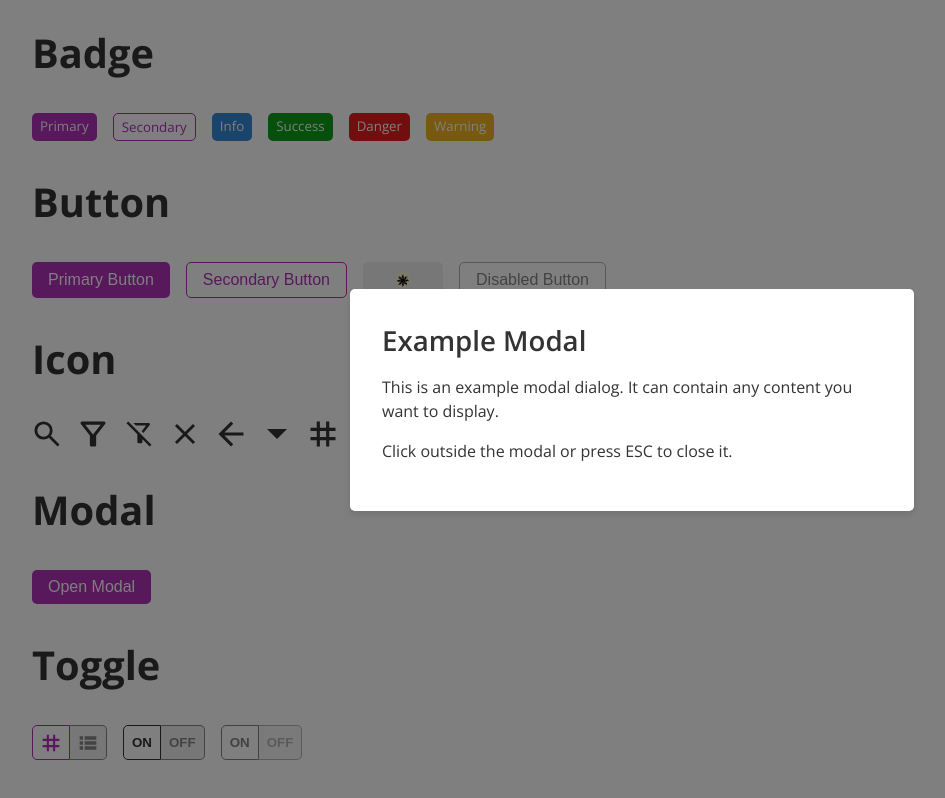
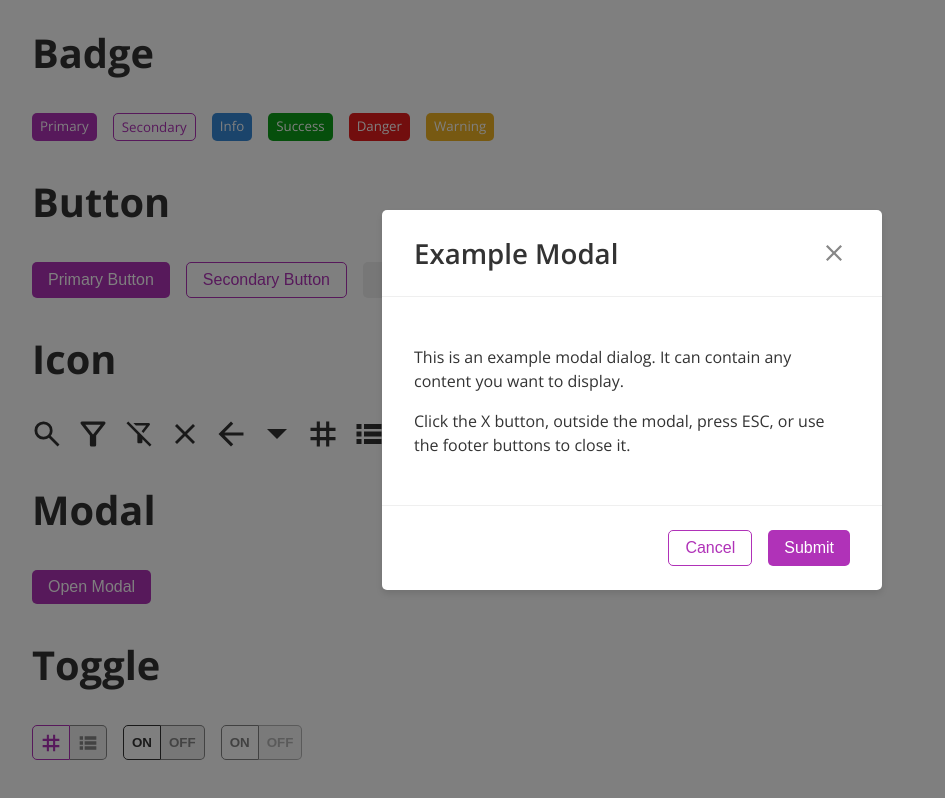
Before and after one commit to gabrieledarrigo/mtg-collection, a Next.js app: page /components in a window 1280 px wide. Both pictures are taken after a click on the button "Open Modal". Shown: the part 2122-2920 px from the top of the page, without its empty margins (8-953 px from the left). Built offline with nearby package versions, Linux system fonts and the light colour scheme.

Commit message:
Restructure Modal component with close button and footer support
Co-authored-by: gabrieledarrigo <1985555+gabrieledarrigo@users.noreply.github.com>

```diff
--- a/src/app/components/Modal/Modal.module.css
+++ b/src/app/components/Modal/Modal.module.css
@@ -15,19 +15,46 @@
   transform: translate(-50%, -50%);
   background-color: var(--color-white);
   border-radius: var(--border-radius-sm);
-  padding: var(--spacing-2);
   box-shadow: 0 4px 6px rgba(0, 0, 0, 0.1);
   max-width: 500px;
   width: 90%;
   max-height: 80vh;
-  overflow-y: auto;
+  overflow: hidden;
+  display: flex;
+  flex-direction: column;
   z-index: 1001;
+}
+
+.header {
+  display: flex;
+  justify-content: space-between;
+  align-items: center;
+  padding: var(--spacing-1-5) var(--spacing-2);
+  border-bottom: 1px solid var(--color-neutral-200);
 }
 
 .title {
   font-size: var(--size-27);
   font-weight: var(--weight-semibold);
-  margin: 0 0 var(--spacing-1) 0;
+  margin: 0;
+  color: var(--color-neutral-800);
+}
+
+.close {
+  background: none;
+  border: none;
+  cursor: pointer;
+  padding: var(--spacing-0-25);
+  display: flex;
+  align-items: center;
+  justify-content: center;
+  color: var(--color-neutral-600);
+  border-radius: var(--border-radius-sm);
+  transition: background-color 0.2s;
+}
+
+.close:hover {
+  background-color: var(--color-neutral-200);
   color: var(--color-neutral-800);
 }
 
@@ -35,4 +62,15 @@
   font-size: var(--size-16);
   line-height: 1.5;
   color: var(--color-neutral-800);
+  padding: var(--spacing-2);
+  overflow-y: auto;
+  flex: 1;
 }
+
+.footer {
+  padding: var(--spacing-1-5) var(--spacing-2);
+  border-top: 1px solid var(--color-neutral-200);
+  display: flex;
+  justify-content: flex-end;
+  gap: var(--spacing-1);
+}
--- a/src/app/components/Modal/Modal.tsx
+++ b/src/app/components/Modal/Modal.tsx
@@ -1,6 +1,7 @@
 "use client";
 
 import { Dialog } from "@base-ui/react/dialog";
+import { Icon, IconName } from "../Icon/Icon";
 import styles from "./Modal.module.css";
 
 export type ModalProps = {
@@ -8,18 +9,31 @@ export type ModalProps = {
   onOpenChange: (open: boolean) => void;
   title?: string;
   children: React.ReactNode;
+  footer?: React.ReactNode;
 };
 
-export function Modal({ open, onOpenChange, title, children }: ModalProps) {
+export function Modal({
+  open,
+  onOpenChange,
+  title,
+  children,
+  footer,
+}: ModalProps) {
   return (
     <Dialog.Root open={open} onOpenChange={onOpenChange}>
       <Dialog.Portal>
         <Dialog.Backdrop className={styles.backdrop} />
         <Dialog.Popup className={styles.popup}>
           {title && (
-            <Dialog.Title className={styles.title}>{title}</Dialog.Title>
+            <div className={styles.header}>
+              <Dialog.Title className={styles.title}>{title}</Dialog.Title>
+              <Dialog.Close className={styles.close}>
+                <Icon name={IconName.CLOSE} size={24} />
+              </Dialog.Close>
+            </div>
           )}
           <div className={styles.content}>{children}</div>
+          {footer && <div className={styles.footer}>{footer}</div>}
         </Dialog.Popup>
       </Dialog.Portal>
     </Dialog.Root>
--- a/src/app/components/page.tsx
+++ b/src/app/components/page.tsx
@@ -114,12 +114,34 @@ export default function Home() {
             open={modalOpen}
             onOpenChange={setModalOpen}
             title="Example Modal"
+            footer={
+              <>
+                <Button
+                  variant={ButtonVariant.SECONDARY}
+                  onClick={() => setModalOpen(false)}
+                >
+                  Cancel
+                </Button>
+                <Button
+                  variant={ButtonVariant.PRIMARY}
+                  onClick={() => {
+                    alert("Submitted!");
+                    setModalOpen(false);
+                  }}
+                >
+                  Submit
+                </Button>
+              </>
+            }
           >
             <p>
               This is an example modal dialog. It can contain any content you
               want to display.
             </p>
-            <p>Click outside the modal or press ESC to close it.</p>
+            <p>
+              Click the X button, outside the modal, press ESC, or use the
+              footer buttons to close it.
+            </p>
           </Modal>
         </div>
 
```
Also changed, not shown: 1 other file (tests, documents, lock files or other folders).
